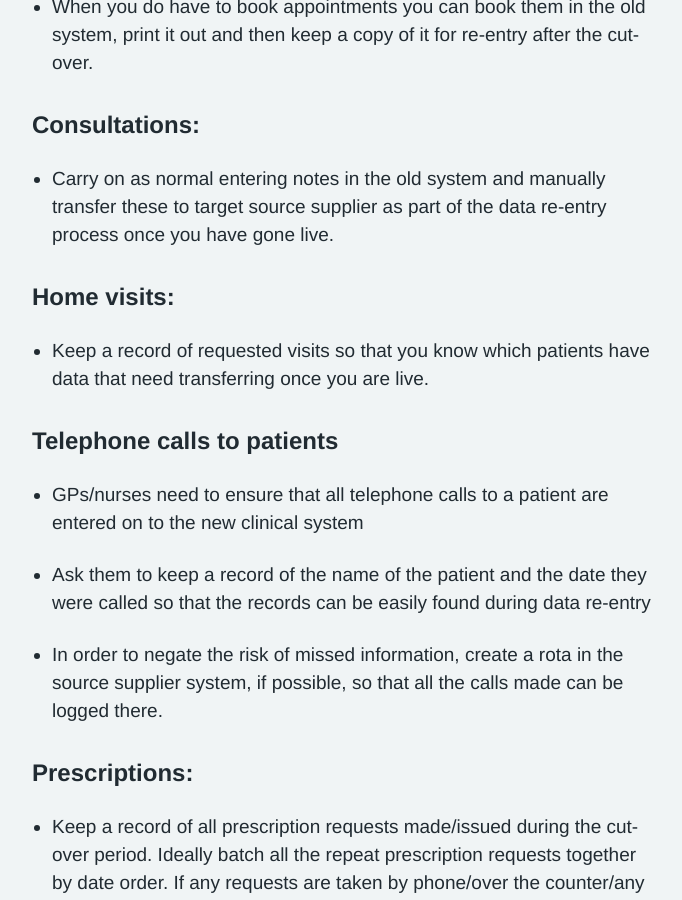
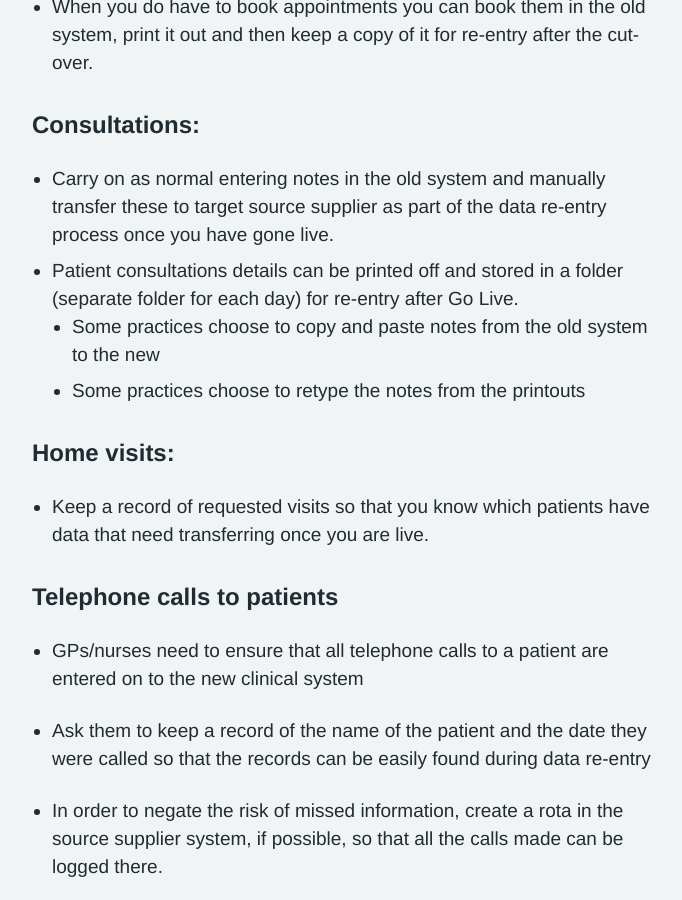
Before and after one commit to nhsconnect/prm-practice-migration, a Jekyll site: the page built from guide/05-planning-for-cut-over.md, in a window 1280 px wide and 900 px high, scrolled down 2647 px. Shown: the whole window, without its empty margins (128-810 px from the left). Built offline with Jekyll 4.4.1, drawn with Linux system fonts in a browser that asks for light colours; some web fonts are replaced.

Commit message:
[PT] Update Consultation guidance

```diff
--- a/guide/05-planning-for-cut-over.md
+++ b/guide/05-planning-for-cut-over.md
@@ -69,6 +69,10 @@ During the ‘Planning for the cut-over’ stage, you should gather all the key
 ### Consultations:
 
 * Carry on as normal entering notes in the old system and manually transfer these to target source supplier as part of the data re-entry process once you have gone live.
+* Patient consultations details can be printed off and stored in a folder (separate folder for each day) for re-entry after Go Live.
+  * Some practices choose to copy and paste notes from the old system to the new
+  * Some practices choose to retype the notes from the printouts
+
 
 
 ### Home visits:
```
